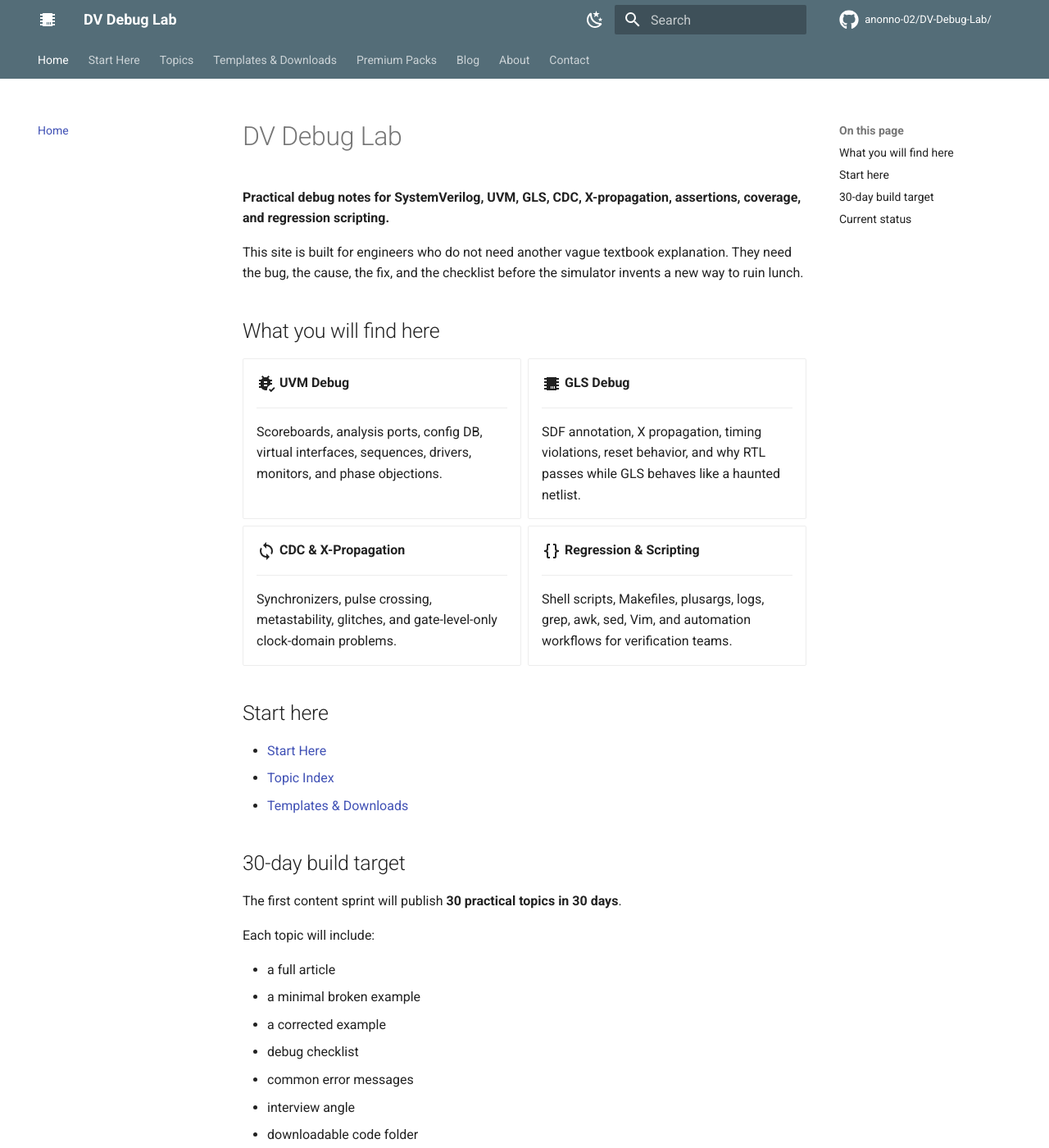
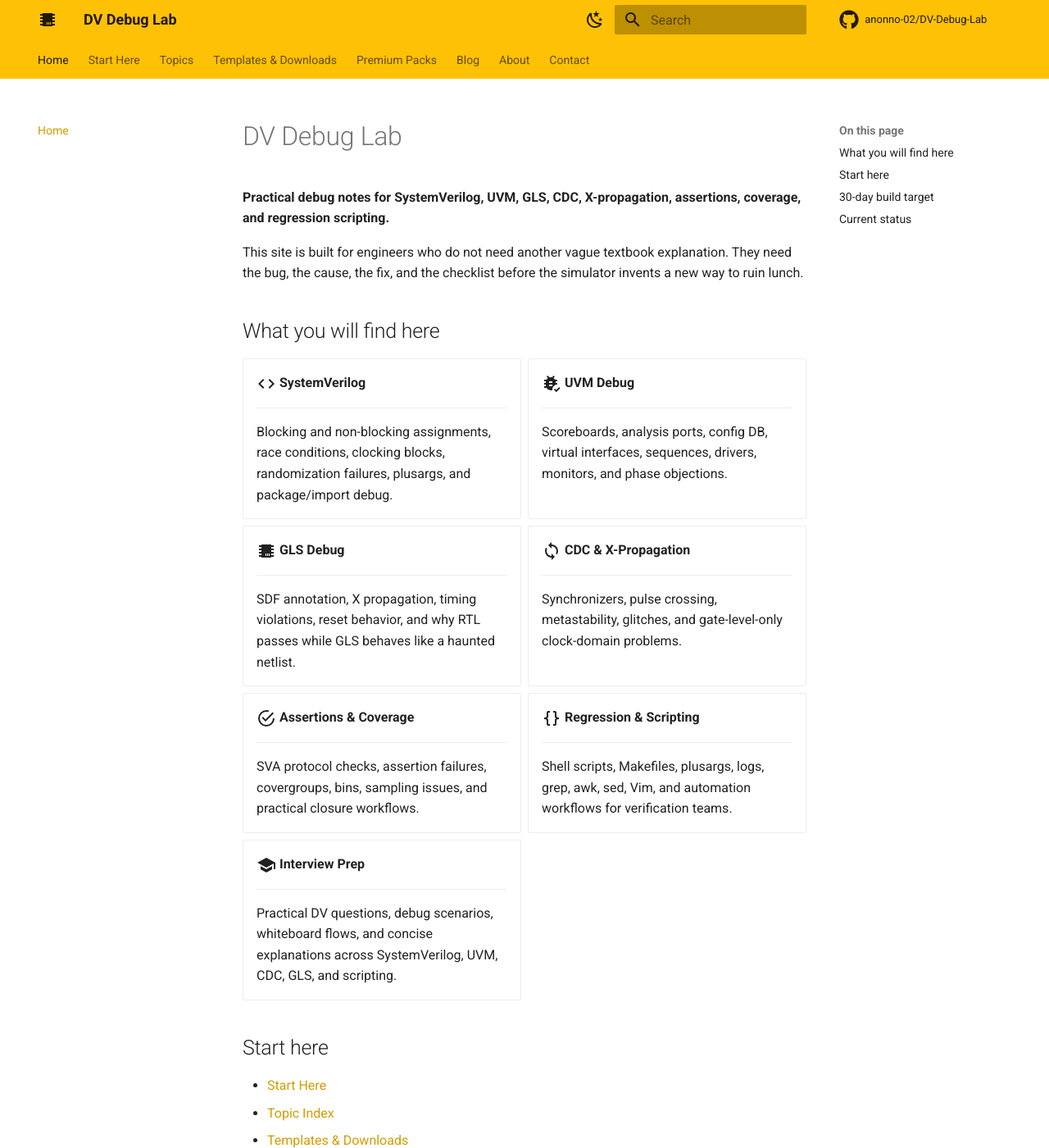
Before and after one commit to anonno-02/DV-Debug-Lab, an MkDocs documentation site: the page built from docs/index.md, in a window 1280 px wide and 1400 px high. Shown: the whole window at 82% size. Built offline with MkDocs 1.6.1 and Material for MkDocs 9.7.7, drawn with Linux system fonts in a browser that asks for light colours; comment, search, counter and statistics services are not loaded; some of the changed text lies outside the part shown.

Commit message:
Fixed home page cards

```diff
--- a/docs/index.md
+++ b/docs/index.md
@@ -11,31 +11,49 @@ This site is built for engineers who do not need another vague textbook explanat
 
 ## What you will find here
 
-<div class="grid cards" markdown>
+<div class="grid cards topic-card-grid" markdown>
 
--   :material-bug-check:{ .lg .middle } **UVM Debug**
+-   [:material-code-tags:{ .lg .middle } **SystemVerilog**](systemverilog/index.md){ .topic-card-link }
+
+    ---
+
+    Blocking and non-blocking assignments, race conditions, clocking blocks, randomization failures, plusargs, and package/import debug.
+
+-   [:material-bug-check:{ .lg .middle } **UVM Debug**](uvm-debug/index.md){ .topic-card-link }
 
     ---
 
     Scoreboards, analysis ports, config DB, virtual interfaces, sequences, drivers, monitors, and phase objections.
 
--   :material-chip:{ .lg .middle } **GLS Debug**
+-   [:material-chip:{ .lg .middle } **GLS Debug**](gls-debug/index.md){ .topic-card-link }
 
     ---
 
     SDF annotation, X propagation, timing violations, reset behavior, and why RTL passes while GLS behaves like a haunted netlist.
 
--   :material-sync:{ .lg .middle } **CDC & X-Propagation**
+-   [:material-sync:{ .lg .middle } **CDC & X-Propagation**](cdc-xprop/index.md){ .topic-card-link }
 
     ---
 
     Synchronizers, pulse crossing, metastability, glitches, and gate-level-only clock-domain problems.
 
--   :material-code-braces:{ .lg .middle } **Regression & Scripting**
+-   [:material-checkbox-marked-circle-outline:{ .lg .middle } **Assertions & Coverage**](assertions-coverage/index.md){ .topic-card-link }
+
+    ---
+
+    SVA protocol checks, assertion failures, covergroups, bins, sampling issues, and practical closure workflows.
+
+-   [:material-code-braces:{ .lg .middle } **Regression & Scripting**](regression-scripting/index.md){ .topic-card-link }
 
     ---
 
     Shell scripts, Makefiles, plusargs, logs, grep, awk, sed, Vim, and automation workflows for verification teams.
+
+-   [:material-school:{ .lg .middle } **Interview Prep**](interview-prep/index.md){ .topic-card-link }
+
+    ---
+
+    Practical DV questions, debug scenarios, whiteboard flows, and concise explanations across SystemVerilog, UVM, CDC, GLS, and scripting.
 
 </div>
 
--- /dev/null
+++ b/docs/stylesheets/extra.css
@@ -0,0 +1,27 @@
+.md-typeset .topic-card-grid > ul > li {
+  position: relative;
+  transition: border-color 0.15s ease, box-shadow 0.15s ease, transform 0.15s ease;
+}
+
+.md-typeset .topic-card-grid > ul > li:hover,
+.md-typeset .topic-card-grid > ul > li:focus-within {
+  border-color: var(--md-accent-fg-color);
+  box-shadow: var(--md-shadow-z2);
+  transform: translateY(-1px);
+}
+
+.md-typeset .topic-card-grid .topic-card-link {
+  color: var(--md-default-fg-color);
+  text-decoration: none;
+}
+
+.md-typeset .topic-card-grid .topic-card-link::after {
+  content: "";
+  position: absolute;
+  inset: 0;
+}
+
+.md-typeset .topic-card-grid > ul > li:hover .topic-card-link,
+.md-typeset .topic-card-grid > ul > li:focus-within .topic-card-link {
+  color: var(--md-accent-fg-color);
+}
--- a/mkdocs.yml
+++ b/mkdocs.yml
@@ -3,9 +3,9 @@ site_description: Practical debug notes, examples, and checklists for SystemVeri
 site_author: DV Debug Lab
 site_url: https://anonno-02.github.io/DV-Debug-Lab/
 
-repo_name: anonno-02/DV-Debug-Lab/
-repo_url: https://github.com/anonno-02/DV-Debug-Lab/
-edit_uri: edit/main/docs/
+repo_name: anonno-02/DV-Debug-Lab
+repo_url: https://github.com/anonno-02/DV-Debug-Lab
+edit_uri: ""
 
 theme:
   name: material
@@ -24,14 +24,14 @@ theme:
     - toc.follow
   palette:
     - scheme: default
-      primary: blue grey
-      accent: indigo
+      primary: amber
+      accent: orange
       toggle:
         icon: material/weather-night
         name: Switch to dark mode
     - scheme: slate
       primary: blue grey
-      accent: indigo
+      accent: light blue
       toggle:
         icon: material/weather-sunny
         name: Switch to light mode
@@ -68,6 +68,9 @@ markdown_extensions:
   - pymdownx.tasklist:
       custom_checkbox: true
 
+extra_css:
+  - stylesheets/extra.css
+
 extra:
   social:
     - icon: fontawesome/brands/github
@@ -76,7 +79,7 @@ extra:
       link: https://www.linkedin.com/in/md-abrar-shahriar-kabir
   generator: false
 
-copyright: Copyright &copy; 2026 DV Debug Lab
+copyright: DV Debug Lab &copy; 2026
 
 nav:
   - Home: index.md
@@ -86,7 +89,7 @@ nav:
       - SystemVerilog:
           - Overview: systemverilog/index.md
       - UVM :
-          - Overview: uvm-/index.md
+          - Overview: uvm-debug/index.md
       - GLS Debug:
           - Overview: gls-debug/index.md
       - CDC & X-Propagation:
```
